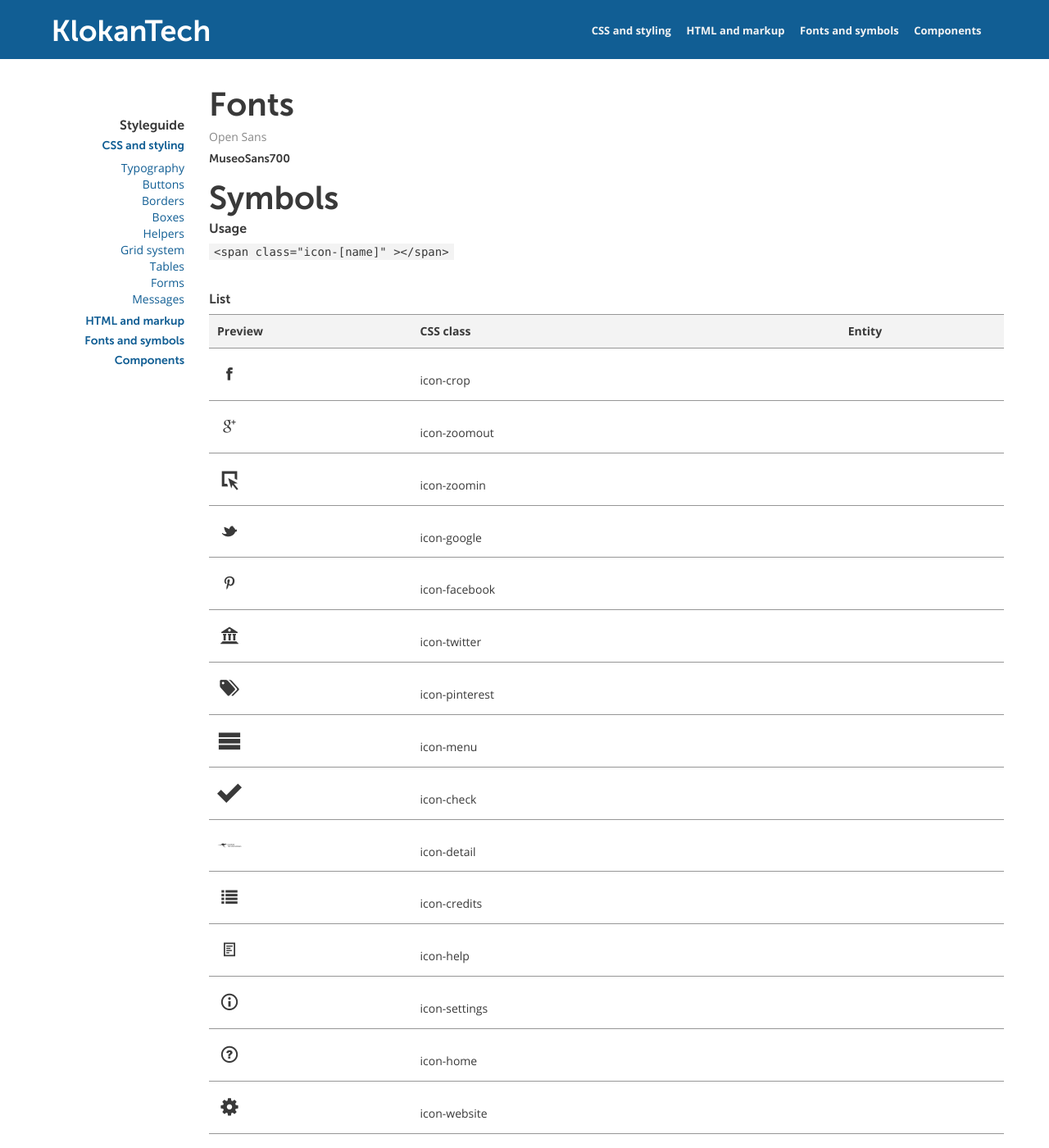
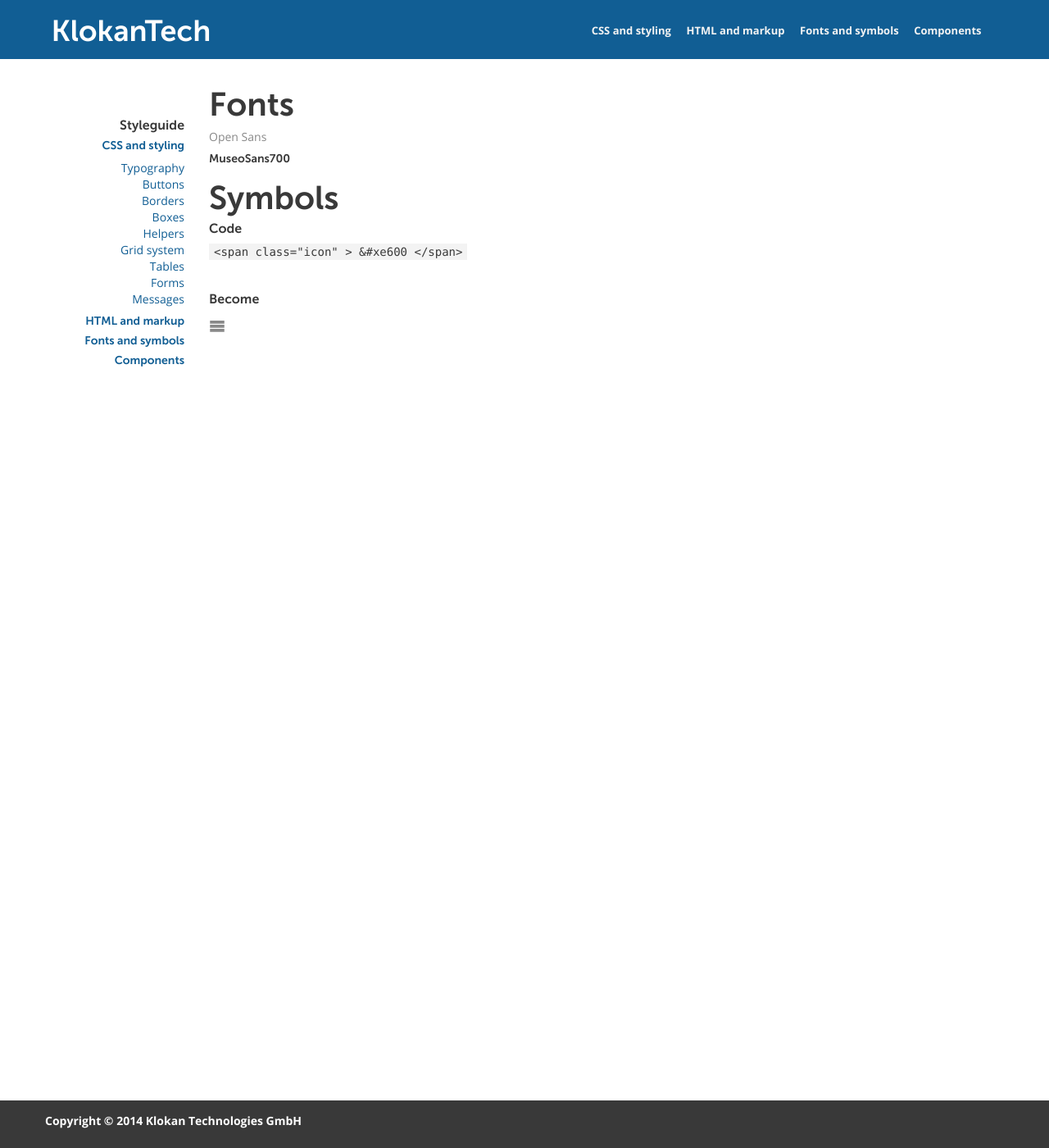
Before and after one commit to klokantech/styles, a Jekyll site: the page built from fonts.html, in a window 1280 px wide and 1400 px high. Shown: the whole window at 82% size. Built offline with Jekyll 4.4.1, drawn with Linux system fonts in a browser that asks for light colours; some of the changed text lies outside the part shown.

Commit message:
Fonts icons

```diff
--- a/_layouts/default.html
+++ b/_layouts/default.html
@@ -4,7 +4,6 @@
     <meta charset="utf-8" />
     <meta http-equiv='X-UA-Compatible' content='IE=edge' />
     <meta name='viewport' content='width=device-width, initial-scale=1.0, maximum-scale=1.0' />
-    <link href='http://fonts.googleapis.com/css?family=Open+Sans:400italic,700,400,600' rel='stylesheet' type='text/css'>
 
     <title>{% if page.title %}{{ page.title }} – {% endif %}{{ site.name }}</title>
 
--- a/_sass/_fonts.scss
+++ b/_sass/_fonts.scss
@@ -20,30 +20,28 @@
   font-style: normal;
 }
 
-/* IE 4–8 */
 @font-face {
   font-family: 'MuseoSans';
   src: url('fonts/MuseoSans_700Web.eot');
 }
 
-/* WOFF-capable browsers */
 @font-face {
   font-family: 'MuseoSans';
   src: url('fonts/MuseoSans_700Web.woff') format('woff');
 }
 
 @font-face {
-  font-family: 'Klokantech';
-  src: url('fonts/klokantech.eot');
+  font-family: 'icons';
+  src: url('fonts/icons.eot');
 }
 
 @font-face {
-  font-family: 'Klokantech';
-  src: url('fonts/klokantech.woff') format('woff');
+  font-family: 'icons';
+  src: url('fonts/icons.woff') format('woff');
 }
 
-[class^='icon-'], [class*=' icon-'] {
-  font-family: 'klokantech';
+.icon, [class^='icon-'], [class*=' icon-']{
+  font-family: 'icons';
   speak: none;
   font-style: normal;
   font-weight: normal;
@@ -51,34 +49,5 @@
   text-transform: none;
   -webkit-font-smoothing: antialiased;
   -moz-osx-font-smoothing: grayscale;
-  font-size: 30px;
+  font-size: 20px;
 }
-
-.icon-crop:before {content: '\e619';}
-.icon-zoomout:before {content: '\e61a';}
-.icon-zoomin:before {content: '\e61b';}
-.icon-pinterest:before {content: '\e615';}
-.icon-twitter:before {content: '\e616';}
-.icon-facebook:before {content: '\e617';}
-.icon-google:before {content: '\e618';}
-.icon-menu:before {content: '\e600';}
-.icon-check:before {content: '\e601';}
-.icon-detail:before {content: '\e602';}
-.icon-credits:before {content: '\e603';}
-.icon-help:before {content: '\e604';}
-.icon-settings:before {content: '\e605';}
-.icon-home:before {content: '\e606';}
-.icon-website:before {content: '\e607';}
-.icon-logo-omo:before {content: '\e608';}
-.icon-arrow-down:before {content: '\e609';}
-.icon-arrow-up:before {content: '\e60a';}
-.icon-issue:before {content: '\e60b';}
-.icon-delete:before {content: '\e60c';}
-.icon-nextmaps:before {content: '\e60d';}
-.icon-arrow-right:before {content: '\e60e';}
-.icon-arrow-left:before {content: '\e60f';}
-.icon-search:before {content: '\e610';}
-.icon-timeline-dragger:before {content: '\e611';}
-.icon-timeline:before {content: '\e612';}
-.icon-attributes:before {content: '\e613';}
-.icon-catalog:before {content: '\e614';}
--- a/_sass/_navbar.scss
+++ b/_sass/_navbar.scss
@@ -17,9 +17,6 @@
     float: left;
     height: $navbar-top-height;
     margin: 0 $padding-x;
-    img{
-      height: $navbar-top-height - ($navbar-top-height / 4);
-    }
     h1{
       font-size: $navbar-top-title-size;
       height: $navbar-top-height;
--- a/fonts.html
+++ b/fonts.html
@@ -9,46 +9,12 @@ title: Fonts and symbols
     <h5>MuseoSans700</h5>
 
     <h1>Symbols</h1>
-    <h4>Usage</h4>
+    <h4>Code</h4>
     <p>
-      <code>&lt;span class="icon-[name]" &gt;&lt;/span&gt;</code>
+      <code>&lt;span class="icon" &gt; &amp;#xe600 &lt;/span&gt;</code>
     </p>
     <br>
-    <h4>List</h4>
-    <table>
-      <thead>
-        <tr><td>Preview</td><td>CSS class</td><td>Entity</td></tr>
-      </thead>
-      <tbody>
-        <tr><td><span class="icon-crop"></span></td><td>icon-crop</td><td></td></tr>
-        <tr><td><span class="icon-zoomout"></span></td><td>icon-zoomout</td><td></td></tr>
-        <tr><td><span class="icon-zoomin"></span></td><td>icon-zoomin</td><td></td></tr>
-        <tr><td><span class="icon-google"></span></td><td>icon-google</td><td></td></tr>
-        <tr><td><span class="icon-facebook"></span></td><td>icon-facebook</td><td></td></tr>
-        <tr><td><span class="icon-twitter"></span></td><td>icon-twitter</td><td></td></tr>
-        <tr><td><span class="icon-pinterest"></span></td><td>icon-pinterest</td><td></td></tr>
-        <tr><td><span class="icon-menu"></span></td><td>icon-menu</td><td></td></tr>
-        <tr><td><span class="icon-check"></span></td><td>icon-check</td><td></td></tr>
-        <tr><td><span class="icon-detail"></span></td><td>icon-detail</td><td></td></tr>
-        <tr><td><span class="icon-credits"></span></td><td>icon-credits</td><td></td></tr>
-        <tr><td><span class="icon-help"></span></td><td>icon-help</td><td></td></tr>
-        <tr><td><span class="icon-settings"></span></td><td>icon-settings</td><td></td></tr>
-        <tr><td><span class="icon-home"></span></td><td>icon-home</td><td></td></tr>
-        <tr><td><span class="icon-website"></span></td><td>icon-website</td><td></td></tr>
-        <tr><td><span class="icon-logo-omo"></span></td><td>icon-logo-omo</td><td></td></tr>
-        <tr><td><span class="icon-arrow-up"></span></td><td>icon-arrow-up</td><td></td></tr>
-        <tr><td><span class="icon-arrow-right"></span></td><td>icon-arrow-right</td><td></td></tr>
-        <tr><td><span class="icon-arrow-down"></span></td><td>icon-arrow-down</td><td></td></tr>
-        <tr><td><span class="icon-arrow-left"></span></td><td>icon-arrow-left</td><td></td></tr>
-        <tr><td><span class="icon-issue"></span></td><td>icon-issue</td><td></td></tr>
-        <tr><td><span class="icon-delete"></span></td><td>icon-delete</td><td></td></tr>
-        <tr><td><span class="icon-nextmaps"></span></td><td>icon-nextmaps</td><td></td></tr>
-        <tr><td><span class="icon-search"></span></td><td>icon-search</td><td></td></tr>
-        <tr><td><span class="icon-timeline-dragger"></span></td><td>icon-timeline-dragger</td><td></td></tr>
-        <tr><td><span class="icon-timeline"></span></td><td>icon-timeline</td><td></td></tr>
-        <tr><td><span class="icon-attributes"></span></td><td>icon-attributes</td><td></td></tr>
-        <tr><td><span class="icon-catalog"></span></td><td>icon-catalog</td><td></td></tr>
-      </tbody>
-    </table>
+    <h4>Become</h4>
+    <p><span class="icon"> &#xe600 </span></p>
   </div>
 </div>
```
Also changed, not shown: fonts/icons.ttf (renamed from fonts/klokantech.ttf), fonts/icons.woff (renamed from fonts/klokantech.woff), 4 other files.
